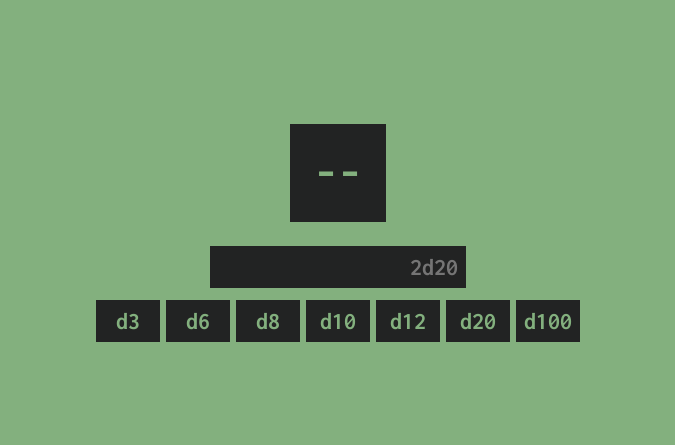
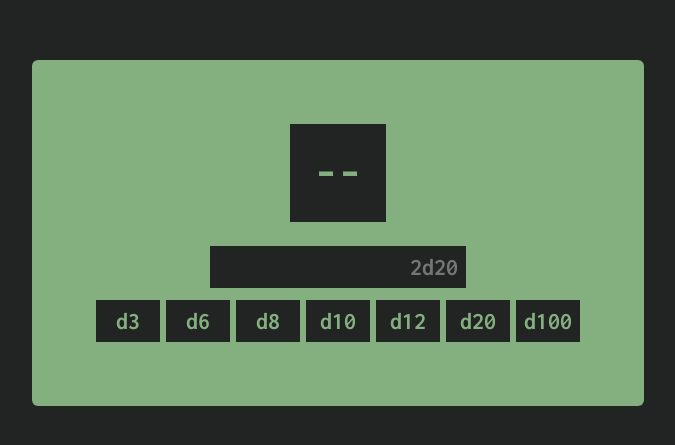
Before and after one commit to Virkkunen/dice, a React (Create React App) app: page / in a window 1280 px wide. Shown: the part 167-612 px from the top of the page, without its empty margins (302-977 px from the left). Built offline with nearby package versions, Linux system fonts and the light colour scheme.

Commit message:
css styling

```diff
--- a/src/App.css
+++ b/src/App.css
@@ -20,7 +20,7 @@ body {
   align-content: center;
   place-items: center;
   min-height: 100vh;
-  background-color: var(--white);
+  background-color: var(--black);
   color: var(--black);
 }
 
@@ -30,9 +30,11 @@ body {
   align-items: center;
   justify-content: center;
   gap: 12px 0;
-  padding: 48px;
+  padding: 64px;
   border-radius: 6px;
   max-width: 1024px;
+  background-color: var(--white);
+
 }
 
 .display {
```
